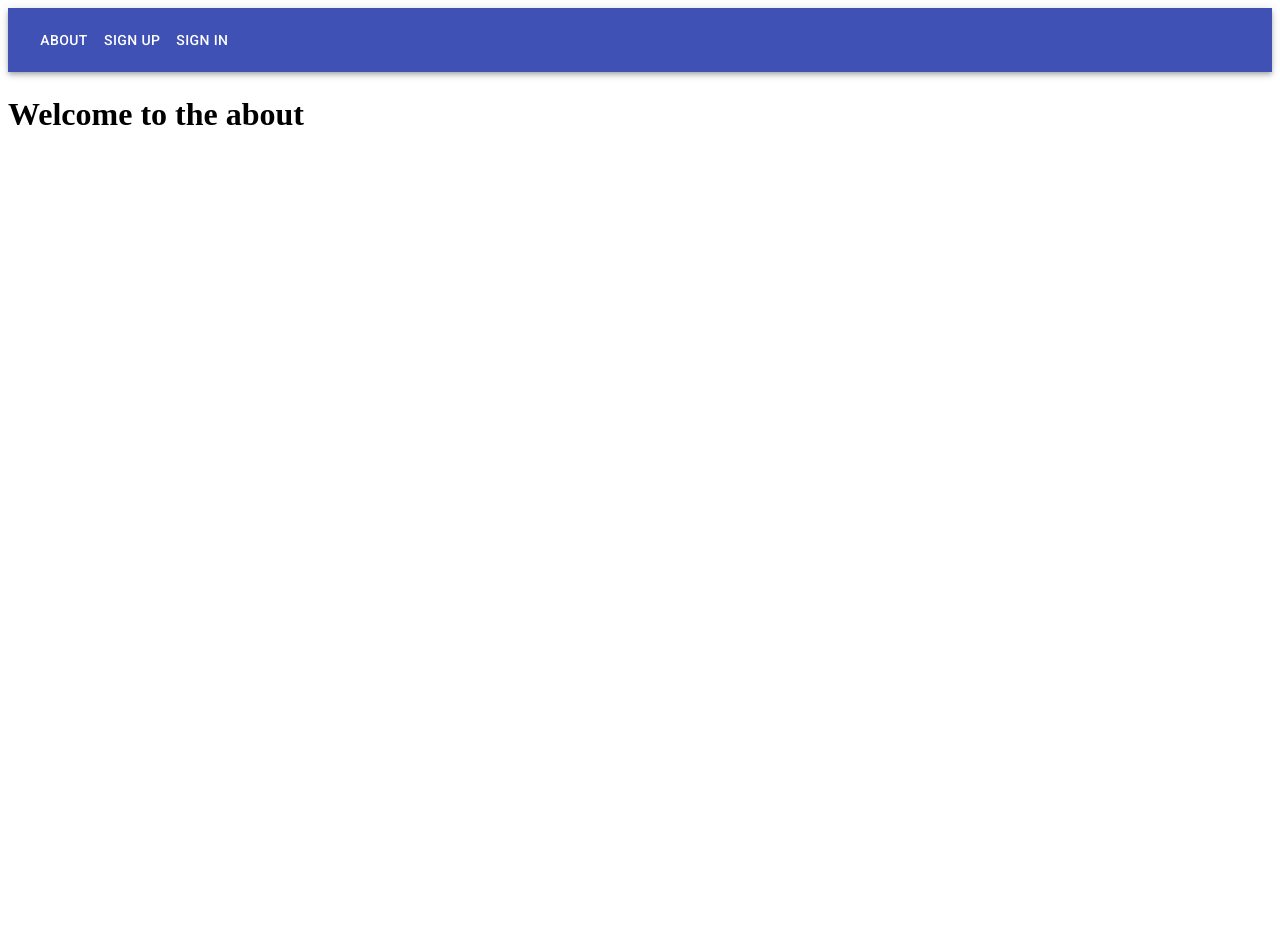
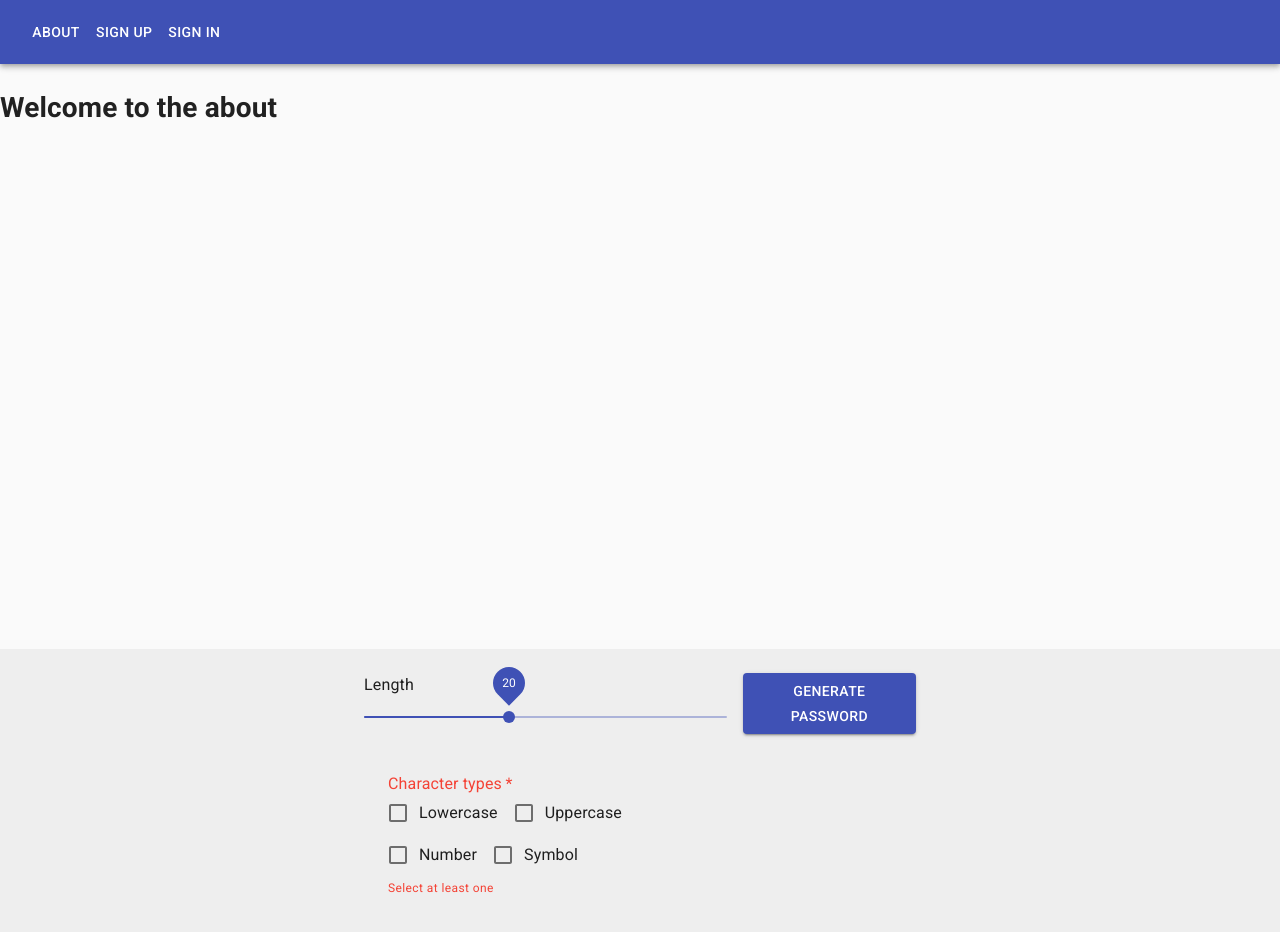
Before and after one commit to moonstripe/passify, a React (Create React App) app in the folder client/: page / in a window 1280 px wide. Shown: the top 932 px of the page. Before the commit the page ends 800 px from the top, so only its background shows below. Built offline with nearby package versions, Linux system fonts and the light colour scheme.

Commit message:
add footer with pw generator

```diff
--- a/client/src/App.js
+++ b/client/src/App.js
@@ -1,5 +1,6 @@
 import React from 'react';
 import {BrowserRouter as Router, Route} from 'react-router-dom';
+import StickyFooter from './pages/common/components/Footer';
 import Navbar from './pages/common/components/Navbar';
 
 import {
@@ -18,6 +19,7 @@ function App() {
       <Route exact path="/">
         <h1>Welcome to the about</h1>
       </Route>
+      <StickyFooter />
     </Router>
   );
 }
--- /dev/null
+++ b/client/src/pages/common/components/Footer.js
@@ -0,0 +1,38 @@
+import React from 'react';
+import CssBaseline from '@material-ui/core/CssBaseline';
+import { makeStyles } from '@material-ui/core/styles';
+import Container from '@material-ui/core/Container';
+import Generator from './Generator';
+
+const useStyles = makeStyles((theme) => ({
+  root: {
+    display: 'flex',
+    flexDirection: 'column',
+    minHeight: '100vh',
+  },
+  main: {
+    marginTop: theme.spacing(8),
+    marginBottom: theme.spacing(2),
+  },
+  footer: {
+    padding: theme.spacing(3, 2),
+    marginTop: 'auto',
+    backgroundColor:
+      theme.palette.type === 'light' ? theme.palette.grey[200] : theme.palette.grey[800],
+  },
+}));
+
+export default function StickyFooter() {
+  const classes = useStyles();
+
+  return (
+    <div className={classes.root}>
+      <CssBaseline />
+      <footer className={classes.footer}>
+        <Container maxWidth="sm">
+          <Generator />
+        </Container>
+      </footer>
+    </div>
+  );
+}
--- /dev/null
+++ b/client/src/pages/common/components/Generator.js
@@ -0,0 +1,123 @@
+import React from 'react';
+import { makeStyles } from '@material-ui/core/styles';
+import Grid from '@material-ui/core/Grid';
+import Typography from '@material-ui/core/Typography';
+import Slider from '@material-ui/core/Slider';
+import FormLabel from '@material-ui/core/FormLabel';
+import FormControl from '@material-ui/core/FormControl';
+import FormGroup from '@material-ui/core/FormGroup';
+import FormControlLabel from '@material-ui/core/FormControlLabel';
+import FormHelperText from '@material-ui/core/FormHelperText';
+import Checkbox from '@material-ui/core/Checkbox';
+import Button from '@material-ui/core/Button';
+
+const useStyles = makeStyles((theme) => ({
+  root: {
+    display: 'flex',
+  },
+  formControl: {
+    margin: theme.spacing(3),
+  },
+}));
+
+export default function Generator() {
+  const classes = useStyles();
+  const [state, setState] = React.useState({
+    length: 20,
+    generatedPassword: '',
+  });
+
+  const [characterTypes, setCharacterTypes] = React.useState({
+    lowercase: false,
+    uppercase: false,
+    number: false,
+    symbol: false,
+  });
+
+  const handleLengthChange = (event, newValue) => {
+    setState({ ...state, length: newValue });
+  };
+
+  const handleCharacterChange = (event) => {
+    event.preventDefault();
+    setCharacterTypes({ ...characterTypes, [event.target.name]: event.target.checked });
+    console.log(characterTypes);
+  };
+
+  const { lowercase, uppercase, number, symbol } = characterTypes;
+  const error = [uppercase, lowercase, number, symbol].filter((v) => v).length === 0;
+
+  const generatePassword = () => {
+    const possibleCharacters = {
+      lowercase: ['a', 'b', 'c', 'd', 'e', 'f', 'g', 'h', 'i', 'j', 'k', 'l', 'm', 'n', 'o', 'p', 'q', 'r', 's', 't', 'u', 'v', 'w', 'x', 'y', 'z'],
+      uppercase: ['A', 'B', 'C', 'D', 'E', 'F', 'G', 'H', 'I', 'J', 'K', 'L', 'M', 'N', 'O', 'P', 'Q', 'R', 'S', 'T', 'U', 'V', 'W', 'X', 'Y', 'Z'],
+      number: ['0', '1', '2', '3', '4', '5', '6', '7', '8', '9'],
+      symbol: ['~', '!', '@', '#', '$', '%', '^', '&', '*', '(', ')', '{', '}', '[', ']', '|', '?', '+', '=']
+    };
+    const selectedCharacterTypes = [];
+    let generatedPassword = '';
+    if (!error) {
+      for (const character in characterTypes) {
+        console.log(character);
+        if (characterTypes[character] === true) {
+          selectedCharacterTypes.push(character);
+        }
+        console.log(selectedCharacterTypes);
+      }
+      for (var i = 0; i < state.length; i++) {
+        const randomKey = selectedCharacterTypes[Math.floor(Math.random() * selectedCharacterTypes.length)];
+        console.log(randomKey);
+        const randomCharacter = possibleCharacters[`${randomKey}`][Math.floor(Math.random() * possibleCharacters[`${randomKey}`].length)];
+        generatedPassword = generatedPassword + randomCharacter;
+      }
+      setState({ ...state, generatedPassword: generatedPassword });
+    }
+  };
+
+  return (
+    <div className={classes.root}>
+      <Grid container spacing={2}>
+        <Grid item xs={8}>
+          <Typography id="continuous-slider" gutterBottom>
+            Length
+      </Typography>
+          <Slider value={state.length} onChange={handleLengthChange} name="length" aria-labelledby="continuous-slider" valueLabelDisplay="on" max={50} />
+        </Grid>
+        <Grid item xs={4}>
+          <Button variant="contained" color="primary" onClick={generatePassword}>
+            Generate Password
+</Button>
+        </Grid>
+        <Grid item xs={8}>
+          <FormControl required error={error} component="fieldset" className={classes.formControl}>
+            <FormLabel component="legend">Character types</FormLabel>
+            <FormGroup row={true}>
+              <FormControlLabel
+                control={<Checkbox checked={lowercase} onChange={handleCharacterChange} name="lowercase" />}
+                label="Lowercase"
+              />
+              <FormControlLabel
+                control={<Checkbox checked={uppercase} onChange={handleCharacterChange} name="uppercase" />}
+                label="Uppercase"
+              />
+              <FormControlLabel
+                control={<Checkbox checked={number} onChange={handleCharacterChange} name="number" />}
+                label="Number"
+              />
+              <FormControlLabel
+                control={<Checkbox checked={symbol} onChange={handleCharacterChange} name="symbol" />}
+                label="Symbol"
+              />
+            </FormGroup>
+            <FormHelperText>Select at least one</FormHelperText>
+          </FormControl>
+        </Grid>
+        <Grid item xs={4}>
+          <h2>
+            {state.generatedPassword}
+          </h2>
+        </Grid>
+      </Grid>
+    </div>
+  );
+};
```
